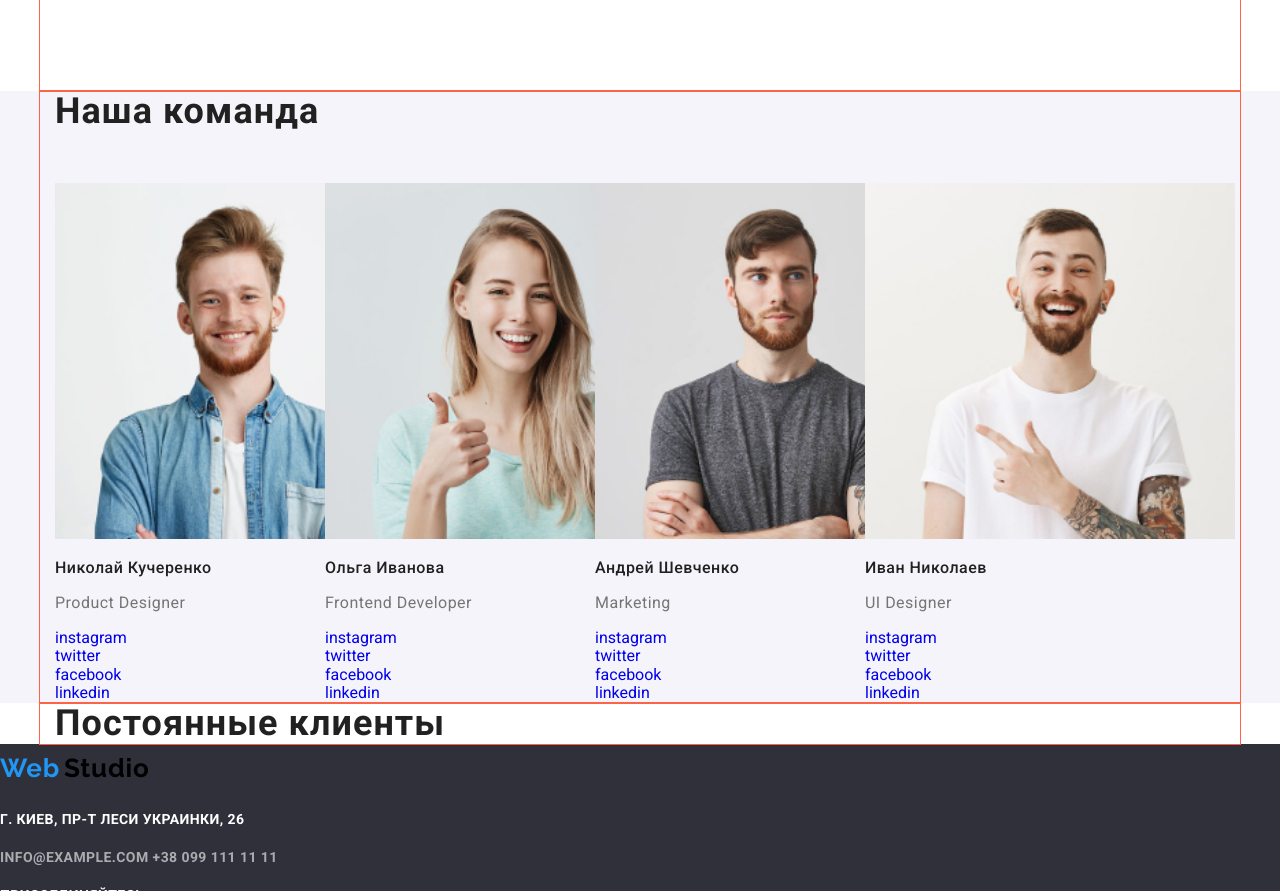
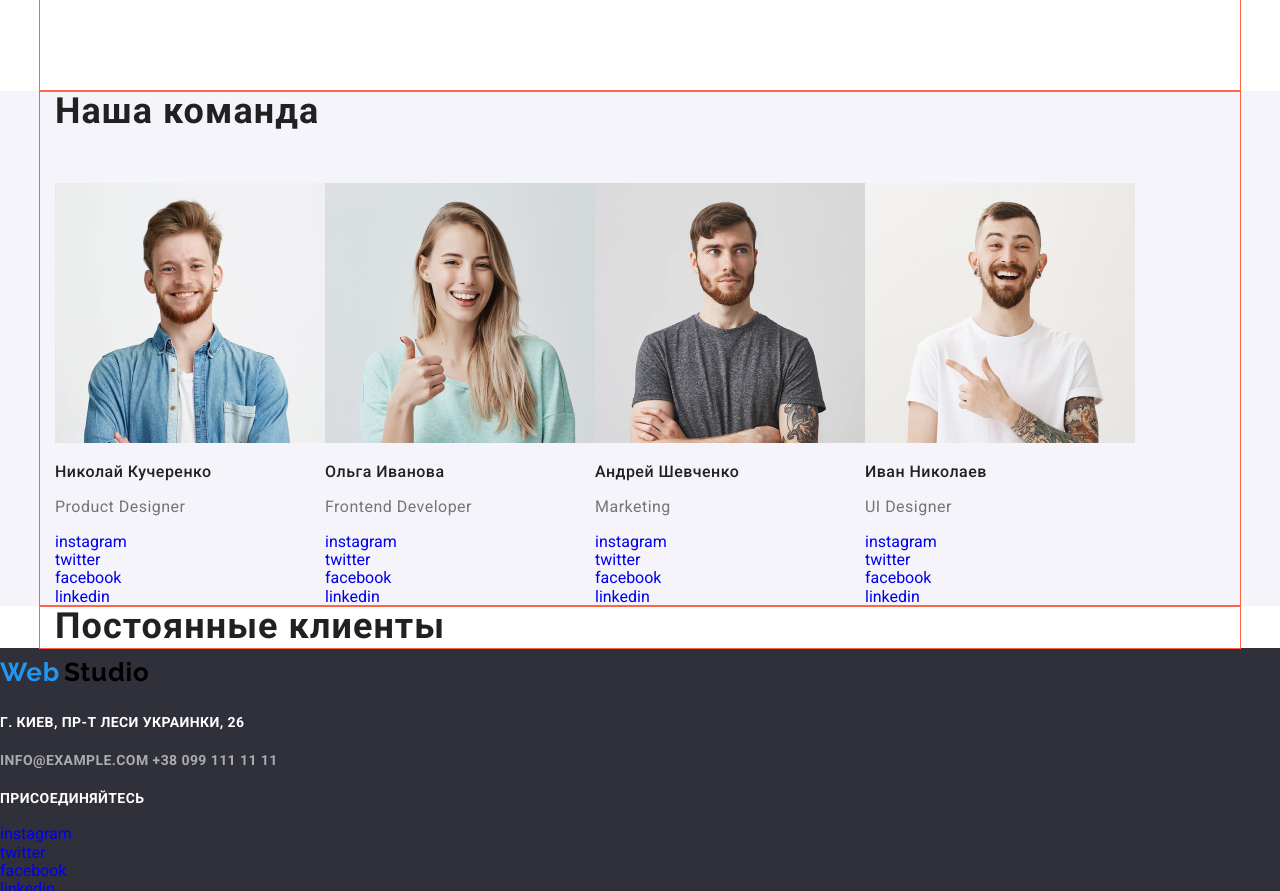
Before and after one commit to Constantine719/goit-markup-hw-03, a plain HTML site: page index.html in a window 1280 px wide. Shown: the part 1230-2121 px from the top of the page. Drawn offline with nearby package versions, Linux system fonts and the light colour scheme.

```diff
--- a/index.html
+++ b/index.html
@@ -134,10 +134,16 @@
     <!--Секция команды-->
     <section class="team">
       <div class="container">
+        <div class="team-div">
           <h2 class="team-title">Наша команда</h2>
           <ul class="team-cards list">
             <li class="team-item">
-            <img src="./images/john.jpg" alt="Николай Кучеренко" width="370" />
+              <img
+                src="./images/john.jpg"
+                alt="Николай Кучеренко"
+                width="270"
+                height="260"
+              />
               <h3 class="team-name">Николай Кучеренко</h3>
               <p class="team-post">Product Designer</p>
               <ul class="list">
@@ -156,7 +162,12 @@
               </ul>
             </li>
             <li class="team-item">
-            <img src="./images/marta.jpg" alt="Ольга Иванова" width="370" />
+              <img
+                src="./images/marta.jpg"
+                alt="Ольга Иванова"
+                width="270"
+                height="260"
+              />
               <h3 class="team-name">Ольга Иванова</h3>
               <p class="team-post">Frontend Developer</p>
               <ul class="list">
@@ -175,7 +186,12 @@
               </ul>
             </li>
             <li class="team-item">
-            <img src="./images/robert.jpg" alt="Андрей Шевченко" width="370" />
+              <img
+                src="./images/robert.jpg"
+                alt="Андрей Шевченко"
+                width="270"
+                height="260"
+              />
               <h3 class="team-name">Андрей Шевченко</h3>
               <p class="team-post">Marketing</p>
               <ul class="list">
@@ -194,7 +210,12 @@
               </ul>
             </li>
             <li class="team-item">
-            <img src="./images/martin.jpg" alt="Иван Николаев" width="370" />
+              <img
+                src="./images/martin.jpg"
+                alt="Иван Николаев"
+                width="270"
+                height="260"
+              />
               <h3 class="team-name">Иван Николаев</h3>
               <p class="team-post">UI Designer</p>
               <ul class="list">
@@ -213,6 +234,7 @@
               </ul>
             </li>
           </ul>
+        </div>
       </div>
     </section>
 
```
Lines whose indentation alone changed are shown as unchanged.
